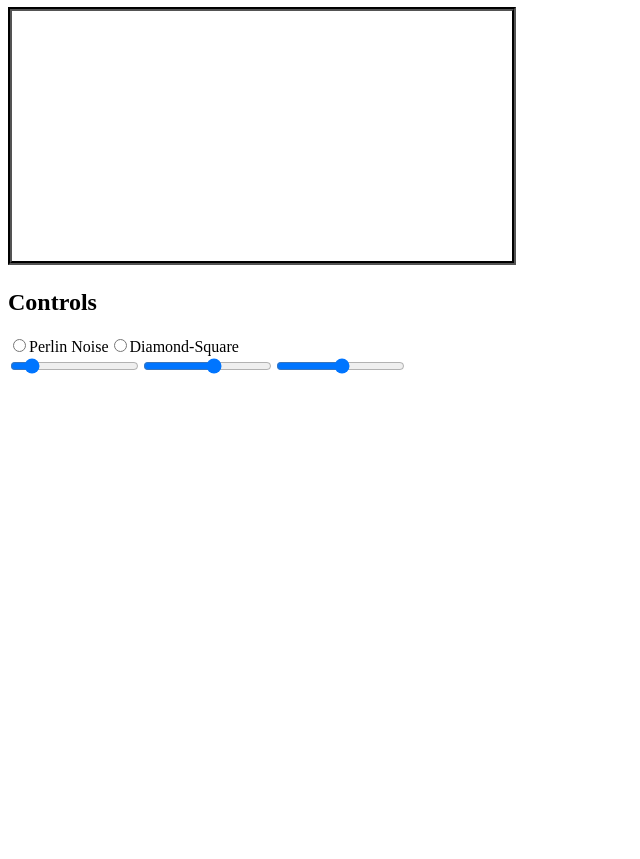
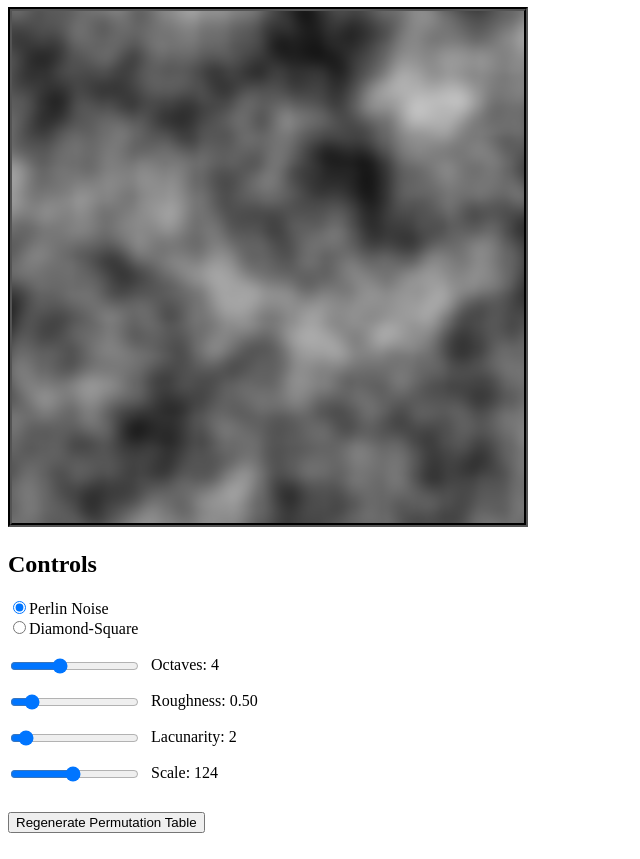
Before and after one commit to iancboswell/fractal, a plain HTML site: page demos/2D.html in a window 1280 px wide. Shown: the part 73-932 px from the top of the page, without its empty margins (0-640 px from the left). Before the commit the page ends 800 px from the top, so only its background shows below. Drawn offline with Linux system fonts and the light colour scheme.

Commit message:
I think it's working!

```diff
--- a/demos/css/fractal.css
+++ b/demos/css/fractal.css
@@ -2,10 +2,17 @@ canvas.fractal-demo {
     border-style: groove;
     border-width: 4px;
     border-color: black;
-    width: 500px;
 }
 
 div.fractal-demo {
     width: 500px;
     height: 300px;
 }
+
+div.perlin-controls, div.diamond-square-controls {
+    margin-top: 18px;
+}
+
+.perlin-controls button {
+    margin-top: 12px;
+}
--- a/demos/js/2D-demo.js
+++ b/demos/js/2D-demo.js
@@ -43,6 +43,8 @@ var FractalDemo2D = function(params) {
     // Create a canvas and get a 2D context for drawing on.
     this.canvas = document.createElement("canvas")
     this.canvas.className = "fractal-demo"
+    this.canvas.width = 512
+    this.canvas.height = 512
     params.element.appendChild(this.canvas)
     this.context = this.canvas.getContext("2d")
 
@@ -62,9 +64,10 @@ var FractalDemo2D = function(params) {
     controls.appendChild(this.radioPerlin)
 
     var perlinLabel = document.createElement("label")
-    perlinLabel.for = "fractal-demo-perlin-noise"
+    perlinLabel.setAttribute("for", "fractal-demo-perlin-noise")
     perlinLabel.innerHTML = "Perlin Noise"
     controls.appendChild(perlinLabel)
+    controls.appendChild(document.createElement("br"))
 
     this.radioDS = document.createElement("input")
     this.radioDS.type = "radio"
@@ -74,15 +77,13 @@ var FractalDemo2D = function(params) {
     controls.appendChild(this.radioDS)
 
     var dsLabel = document.createElement("label")
-    dsLabel.for = "fractal-demo-diamond-square"
+    dsLabel.setAttribute("for", "fractal-demo-diamond-square")
     dsLabel.innerHTML = "Diamond-Square"
     controls.appendChild(dsLabel)
 
     // Create the Perlin controls
     this.perlinControls = document.createElement("div")
-    if (params.algorithm = "Diamond-Square") {
-        this.perlinControls.hidden = true
-    }
+    this.perlinControls.className = "perlin-controls"
 
     // Octave slider
     function octaveHandler(value) {
@@ -95,9 +96,10 @@ var FractalDemo2D = function(params) {
         max: 9,
         step: 1,
         value: this.perlin.octaves,
-        labelText: "Octaves",
+        label: "Octaves",
         onchange: octaveHandler.bind(this)
     })
+    this.perlinControls.appendChild(document.createElement("br"))
 
     // Roughness slider
     function roughnessHandler(value) {
@@ -113,6 +115,7 @@ var FractalDemo2D = function(params) {
         label: "Roughness",
         onchange: roughnessHandler.bind(this)
     })
+    this.perlinControls.appendChild(document.createElement("br"))
 
     // Lacunarity slider
     function lacunarityHandler(value) {
@@ -128,6 +131,7 @@ var FractalDemo2D = function(params) {
         label: "Lacunarity",
         onchange: lacunarityHandler.bind(this)
     })
+    this.perlinControls.appendChild(document.createElement("br"))
 
     function scaleHandler(value) {
         this.PERLIN_SCALE = value
@@ -142,14 +146,15 @@ var FractalDemo2D = function(params) {
         label: "Scale",
         onchange: scaleHandler.bind(this)
     })
+    this.perlinControls.appendChild(document.createElement("br"))
 
     // regenerate permutation table button
     var btnRegen = document.createElement("button")
     btnRegen.innerHTML = "Regenerate Permutation Table"
-    btnRegen.onclick = function() {
+    btnRegen.onclick = (function() {
         this.perlin.generatePermutationTable()
         this.generate()
-    }
+    }).bind(this)
     this.perlinControls.appendChild(btnRegen)
 
     // Finally, append the Perlin controls.
@@ -157,9 +162,7 @@ var FractalDemo2D = function(params) {
 
     // Create the Diamond-Square controls
     this.diamondSquareControls = document.createElement("div")
-    if (params.algorithm != "Diamond-Square") {
-        this.diamondSquareControls.hidden = true
-    }
+    this.diamondSquareControls.className = "diamond-square-controls"
 
     // Iterations
     function iterationHandler(value) {
@@ -176,6 +179,7 @@ var FractalDemo2D = function(params) {
         label: "Iterations",
         onchange: iterationHandler.bind(this)
     })
+    this.diamondSquareControls.appendChild(document.createElement("br"))
 
     // Smoothness
     function smoothnessHandler(value) {
@@ -191,6 +195,7 @@ var FractalDemo2D = function(params) {
         label: "Smoothness",
         onchange: smoothnessHandler.bind(this)
     })
+    this.diamondSquareControls.appendChild(document.createElement("br"))
 
     // Random Range
     function randomRangeHandler(value) {
@@ -206,6 +211,7 @@ var FractalDemo2D = function(params) {
         label: "Random Range",
         onchange: randomRangeHandler
     })
+    this.diamondSquareControls.appendChild(document.createElement("br"))
 
     // Seed
     function seedHandler(value) {
@@ -213,7 +219,7 @@ var FractalDemo2D = function(params) {
         this.generate()
     }
     new BozSlider({
-        parentElement: this.seedHandler,
+        parentElement: this.diamondSquareControls,
         min: 1,
         max: 256,
         step: 1,
@@ -221,27 +227,36 @@ var FractalDemo2D = function(params) {
         label: "Seed",
         onchange: seedHandler
     })
+    this.diamondSquareControls.appendChild(document.createElement("br"))
 
     // Append the D-S controls.
     controls.appendChild(this.diamondSquareControls)
 
     // Append the entirety of the controls.
     params.element.appendChild(controls)
+
+    if (params.algorithm && params.algorithm == this.ALGORITHMS.diamondSquare) {
+        this.radioDS.click()
+    } else {
+        this.radioPerlin.click()
+    }
 }
 
 FractalDemo2D.prototype.switchToPerlin = function() {
-    this.header.innerHTML = this.ALGORITHMS.perlin
-    this.calculatePixelSize()
-    this.perlinControls.hidden = false
-    this.diamondSquareControls.hidden = true
-    this.generate()
+    this.switchTo(this.ALGORITHMS.perlin)
 }
 
 FractalDemo2D.prototype.switchToDS = function() {
-    this.header.innerHTML = this.ALGORITHMS.diamondSquare
+    this.switchTo(this.ALGORITHMS.diamondSquare)
+}
+
+FractalDemo2D.prototype.switchTo = function(algorithm) {
+    console.log("Switching to " + algorithm)
+    this.currentAlgorithm = algorithm
+    this.header.innerHTML = algorithm
     this.calculatePixelSize()
-    this.perlinControls.hidden = true
-    this.diamondSquareControls.hidden = false
+    this.perlinControls.hidden = algorithm == this.ALGORITHMS.diamondSquare ? true : false
+    this.diamondSquareControls.hidden = algorithm == this.ALGORITHMS.perlin ? true : false
     this.generate()
 }
 
@@ -249,8 +264,8 @@ FractalDemo2D.prototype.switchToDS = function() {
  * Recalculate pixel size (this is mainly for Diamond-Square)
  */
 FractalDemo2D.prototype.calculatePixelSize = function() {
-    if (this.currentAlgorithm = this.ALGORITHMS.diamondSquare) {
-        this.pixelSize = this.canvas.width / diamondSquare.rowSize
+    if (this.currentAlgorithm == this.ALGORITHMS.diamondSquare) {
+        this.pixelSize = this.canvas.width / this.diamondSquare.rowSize
     } else {
         this.pixelSize = 1
     }
@@ -280,7 +295,7 @@ FractalDemo2D.prototype.drawHMap = function(map) {
 
 FractalDemo2D.prototype.generate = function() {
     this.context.clearRect(0, 0, this.canvas.width, this.canvas.height)
-    if (this.currentAlgorithm = this.ALGORITHMS.diamondSquare) {
+    if (this.currentAlgorithm == this.ALGORITHMS.diamondSquare) {
         this.drawHMap(this.diamondSquare.generate())
     } else {
         this.context.clearRect(0, 0, this.canvas.width, this.canvas.height)
@@ -320,6 +335,16 @@ var BozSlider = function(params) {
     // Label to prepend value with on display. If null, no label will be shown.
     this.labelText = params.label ? params.label : null
 
+    // If the step is less than one, figure out how many decimal places to round
+    // it to when displaying it in the label, since floating-point math can
+    // create strange numbers.
+    if (this.step < 1) {
+        // Convert step to string
+        var decimalCount = "" + this.step
+        // Discount the "0." before the number
+        this.decimalCount = decimalCount.length - 2
+    }
+
     // User-facing onchange handler. This will be called with a value
     // adjusted
     this.userOnChange = params.onchange ? params.onchange : function() {}
@@ -333,14 +358,15 @@ var BozSlider = function(params) {
     this.inputElement.type = "range"
     this.inputElement.max = this.max - this.min
     this.inputElement.step = this.step
-    this.inputElement.value = this.value
+    this.inputElement.value = this.value - this.min
     this.inputElement.onchange = this.onRangeInputChange.bind(this)
     this.containerDiv.appendChild(this.inputElement)
 
     // If there is a label, create and append.
-    if (this.label) {
+    if (this.labelText) {
         this.labelElement = document.createElement("label")
         this.containerDiv.appendChild(this.labelElement)
+        this.updateLabel(this.value)
     }
 
     // If a parent element was specified, append the container div to it.
@@ -367,6 +393,11 @@ BozSlider.prototype.updateLabel = function(value) {
     if (!this.labelText)
         return
 
+    if (this.step < 1) {
+        // Round to the correct number of decimal places
+        value = value.toFixed(this.decimalCount)
+    }
+
     this.labelElement.innerHTML = this.labelText + ": " + value
 }
 
@@ -381,7 +412,7 @@ BozSlider.prototype.getElement = function() {
  * Return the min-adjusted value
  */
 BozSlider.prototype.getValue = function() {
-    return this.element.value + this.min
+    return +this.inputElement.value + this.min
 }
 
 /**
@@ -391,7 +422,7 @@ BozSlider.prototype.setValue = function(value) {
     if (value < this.min || value > this.max)
         return
 
-    this.element.value = value
+    this.inputElement.value = value - this.min
     this.updateLabel(value)
 }
 
```
Also changed, not shown: demos/src/2D.js (+38 -23 lines), demos/src/boz-slider.js (+20 -4 lines).
